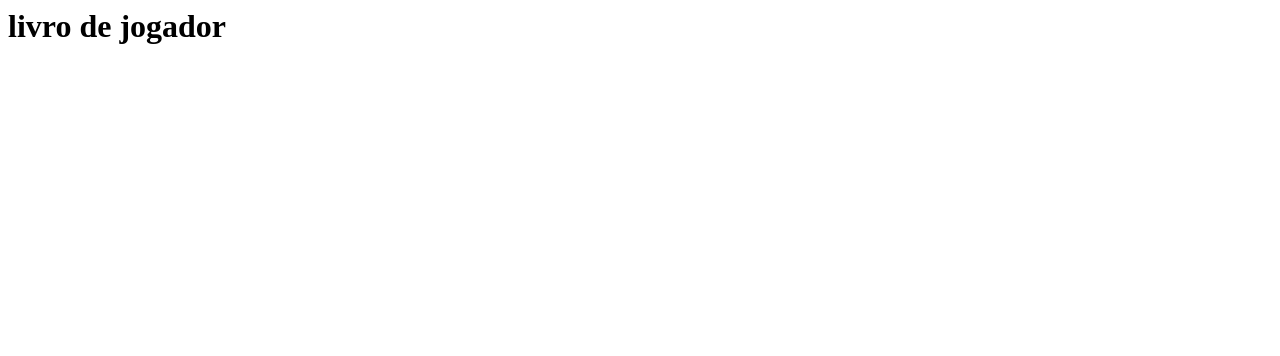
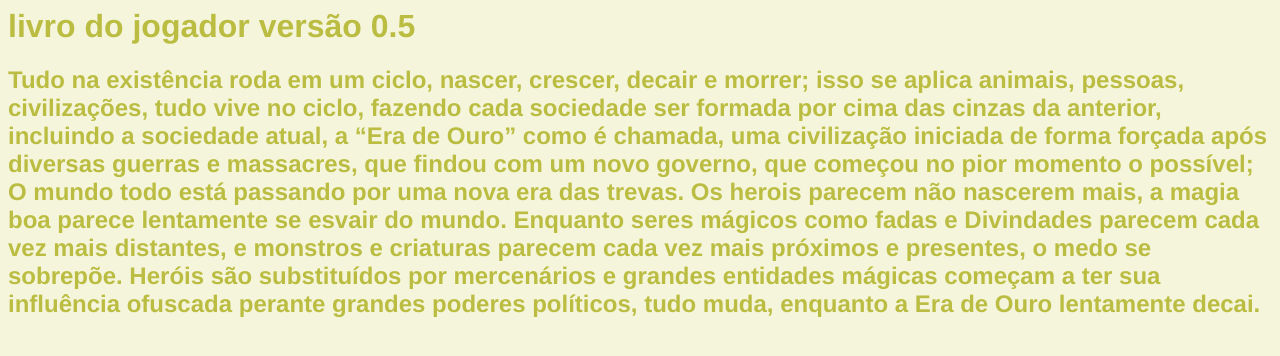
Before and after one commit to arkname/Saints-or-Sinners6, a plain HTML site: page livroboladão.html in a window 1280 px wide. Drawn offline with Linux system fonts and the light colour scheme.

Commit message:
Add files via upload

```diff
--- a/index.css
+++ b/index.css
@@ -1,5 +1,5 @@
 body{
-    background-image: url(../Downloads/pexels-alex-conchillos-3941855.jpg);
+    background-color: beige;
     color:rgb(187, 189, 66);
     font-family: 'Franklin Gothic Medium', 'Arial Narrow', Arial, sans-serif;
     background-size: cover;
--- a/livroboladão.html
+++ b/livroboladão.html
@@ -1,2 +1,15 @@
 
-<h1>livro de jogador
+<h1>livro do jogador versão 0.5
+<html lang="en">
+<head>
+    <meta charset="UTF-8">
+    <meta name="viewport" content="width=device-width, initial-scale=1.0">
+    <title>S.O.S comunidade</title>
+    <link rel="stylesheet" href="index.css">
+</head>
+
+<body>
+       </div><h2> Tudo na existência roda em um ciclo, nascer, crescer, decair e morrer; isso se aplica animais, pessoas, civilizações, tudo vive no ciclo, fazendo cada sociedade ser formada por cima das cinzas da anterior, incluindo a sociedade atual, a “Era de Ouro” como é chamada, uma civilização iniciada de forma forçada após diversas guerras e massacres, que findou com um novo governo, que começou no pior momento o possível; O mundo todo está passando por uma nova era das trevas. Os herois parecem não nascerem mais, a magia boa parece lentamente se esvair do mundo. Enquanto seres mágicos como fadas e Divindades parecem cada vez mais distantes, e monstros e criaturas parecem cada vez mais próximos e presentes, o medo se sobrepõe. Heróis são substituídos por mercenários e grandes entidades mágicas começam a ter sua influência ofuscada perante grandes poderes políticos, tudo muda, enquanto a Era de  Ouro lentamente decai.
+    </h2>
+</body>
+</html>
```
